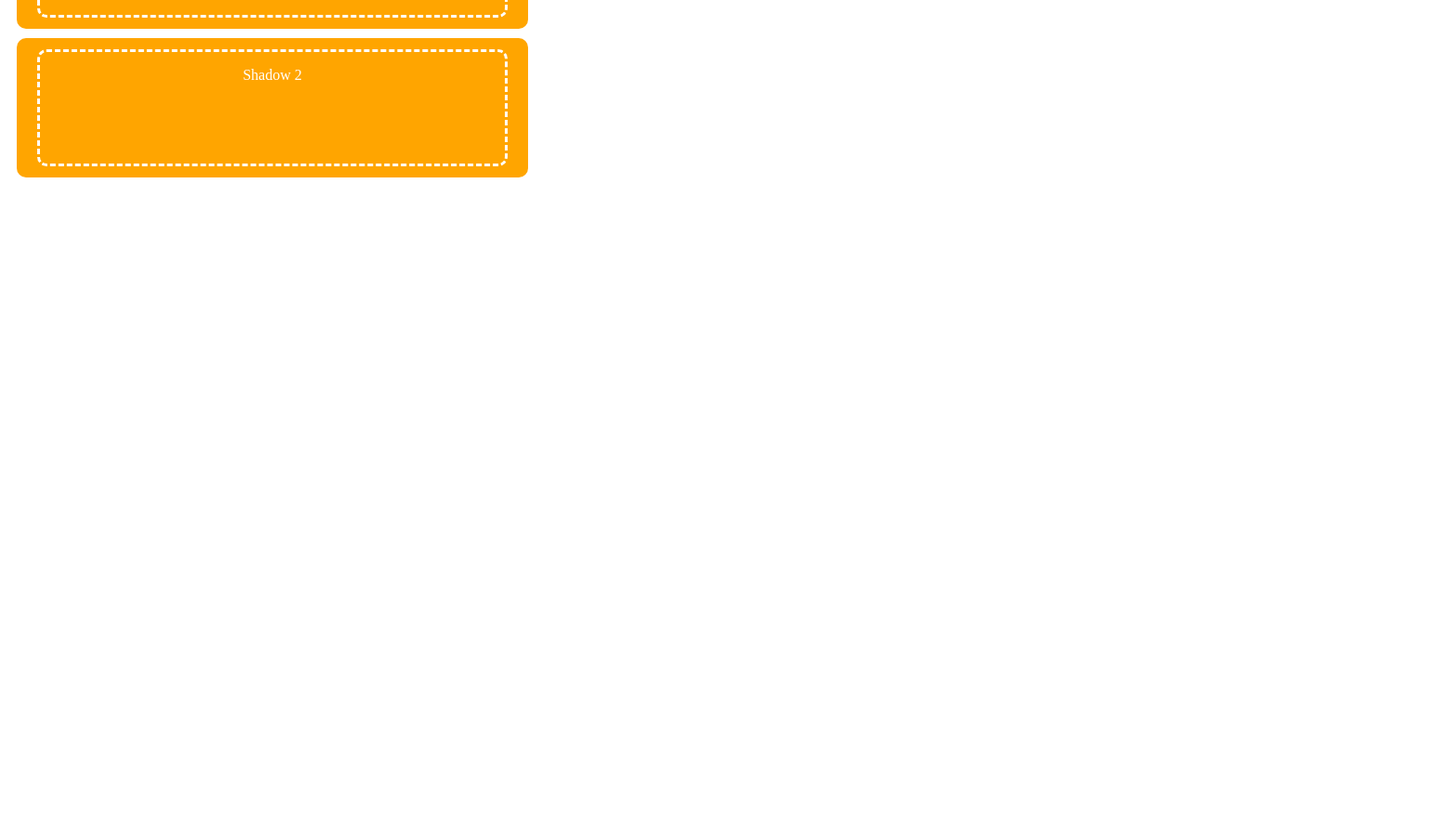
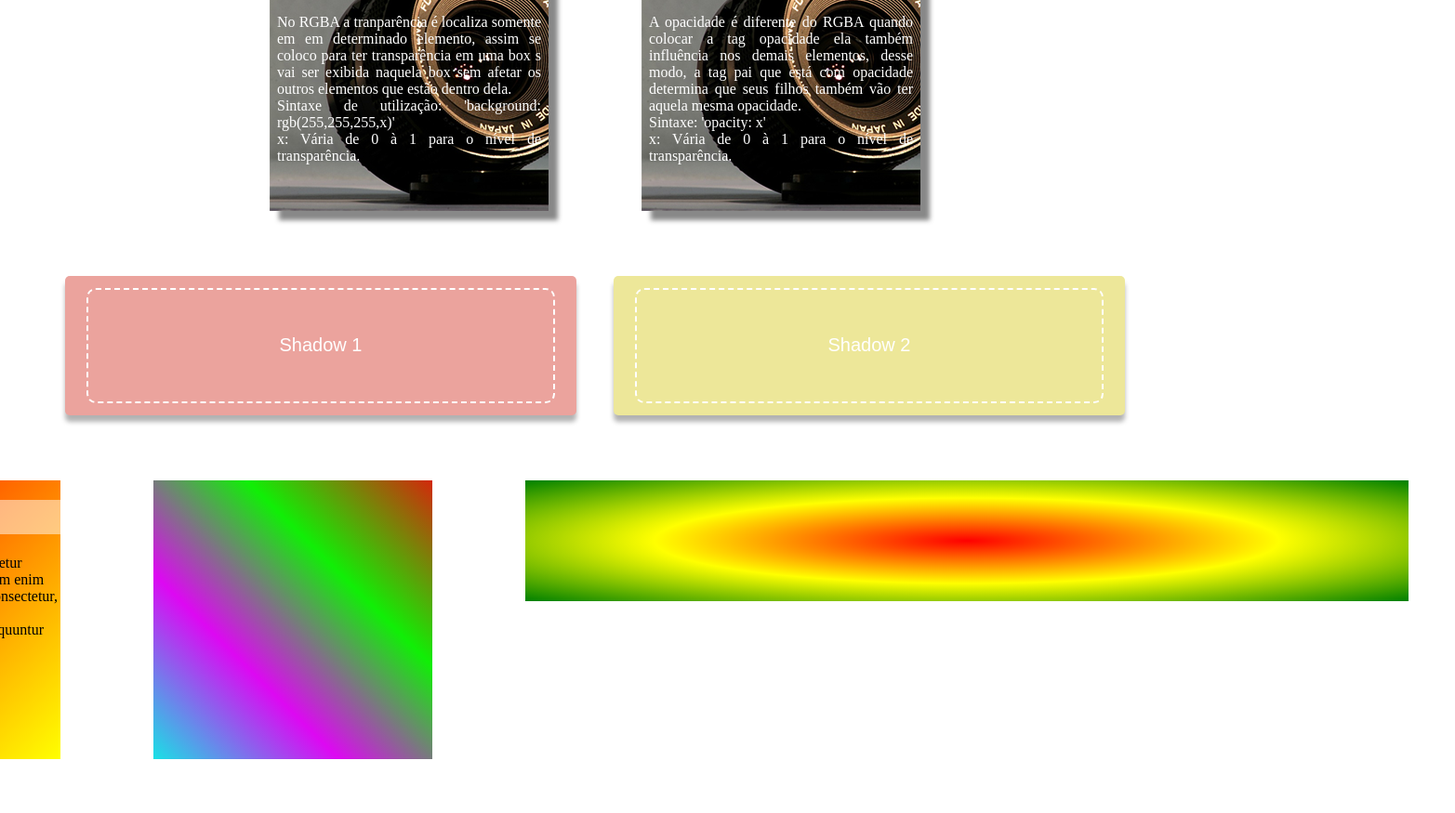
Before and after one commit to Alan2277/intprogwb, a plain HTML site: page 014/index.html in a window 1280 px wide. Shown: the part 211-1086 px from the top of the page at 93% size, 1565 px wide, since content can reach past the window. Before the commit the page ends 800 px from the top, so only its background shows below. Drawn offline with Linux system fonts and the light colour scheme.

Commit message:
Update index.html

```diff
--- a/014/index.html
+++ b/014/index.html
@@ -8,24 +8,36 @@
         type="image/x-icon">
     <!-- <link rel="stylesheet" href="css/style.css"> -->
     <style>
-
-        .box{
+        body{
+            display: flex;
+            flex-direction: column;
+            align-items: center;
+        }
+        .container1{
+            display: flex;
+        }
+        .box-1{
             background: url(img/camera.png);
             width:300px;
             height: 300px;
             margin: 50px;
             box-sizing: border-box;
             box-shadow: 10px 10px 5px #888888;
-            /* float: left; */
+            float: left
         }
-        .box h1{
+        .box-1 h1{
             background: rgba(255,255,255,0.5);
+            opacity: 0.6;
             text-shadow: 3px 3px 3px orange;
         }
-        .box p{
+        .box-1 p{
             color: white;
             padding: 8px;
             text-align: justify;
+        }
+        .container2{
+            display: flex;
+            float: left;
         }
         .box2{
             display: flex;
@@ -33,21 +45,54 @@
             justify-content: center;
             width: 550px;
             height: 150px;
-            margin: 10px;
-            background-color: orange;
-            border-radius: 10px;
+            margin: 20px;
+            background-color: #EBA39D;
+            border-radius: 5px;
+            box-shadow: 0px 7px 5px rgba(0, 0, 0, 0.3);
         }
         .box2-1{
+            display: flex;
+            text-align: center;
+            justify-content: center;
+            align-items: center;
             width: 500px;
             height: 120px;
-            border: 3px dashed white;
+            border: 2px dashed white;
             border-radius: 10px;
         }
         .box2-1 p{
             color: white;
-            text-align: center;
-            align-items: center;
-            justify-content: center;
+            font-family: Arial, Helvetica, sans-serif;
+            font-size: 20px;
+        }
+        .container3{
+            display: flex;
+            float: left;
+        }
+
+        .box-gradient{
+            background: linear-gradient(to top left,yellow,red);
+            width:300px;
+            height: 300px;
+            margin: 50px;
+            box-sizing: border-box;
+        }
+        .box-gradient h1{
+            background: rgba(255,255,255,0.5);
+        }
+        .box-gradientL{
+            background: linear-gradient(to top right, #18E1E5, #DD08F2, #10EF06,#D3280B);
+            width:300px;
+            height: 300px;
+            margin: 50px;
+            box-sizing: border-box;
+        }
+        .box-gradientR{
+            width:950px;
+            height: 130px;
+            margin: 50px;
+            box-sizing: border-box;
+            background: radial-gradient(red, yellow, green);
         }
     </style>
     <title>Atividade 14 - Alan</title>
@@ -55,30 +100,47 @@
 
 <body>
     <h1>Atividade 14 - Transpârencias, Sombras, Gradientes.</h1>
-    <!-- <div class="top1">
-        <div class="box">
+    <div class="container1">
+        <div class="box-1">
             <h1>RGBA</h1>
             <p>No RGBA a tranparência é localiza somente em em determinado elemento, assim se coloco para ter transparência em uma box s vai ser exibida naquela box sem afetar os outros elementos que estão dentro dela. <br>Sintaxe de utilização:  'background: rgb(255,255,255,x)' <br>x: Vária de 0 à 1 para o nível de transparência.</p>
         </div>
-        <div class="box">
+        <div class="box-1">
             <h1>OPACITY</h1>
-            <p>Á opacidade é diferente do RGBA quando colocar a tag opacidade ela também influência nos demais elementos, desse modo, a tag pai que está com opacidade determina que seus filhos também vão ter aquela mesma opacidade. <br>Sintaxe: 'opacity: x' <br>x: Vária de 0 à 1 para o nível de transparência.</p>
+            <p>A opacidade é diferente do RGBA quando colocar a tag opacidade ela também influência nos demais elementos, desse modo, a tag pai que está com opacidade determina que seus filhos também vão ter aquela mesma opacidade. <br>Sintaxe: 'opacity: x' <br>x: Vária de 0 à 1 para o nível de transparência.</p>
         </div>
-    </div> -->
+    </div>
 
-
-    <hr>
-
+    <div class="container2">
         <div class="box2">
             <div class="box2-1">
                 <p>Shadow 1</p>
             </div>
         </div>
-    <div class="box2">
+        <div class="box2" style="background-color: #EDE799;">
             <div class="box2-1">
                 <p>Shadow 2</p>
             </div>
         </div>
+    </div>
+
+    <div class="container3">
+
+        <div class="box-gradient">
+            <h1>Lorem Ipsum</h1>
+                <p>Lorem ipsum dolor sit, amet consectetur adipisicing elit. Quam, tempora earum enim iure nisi veniam ducimus eligendi consectetur, temporibus recusandae deserunt exercitationem eaque veritatis consequuntur quidem officiis ut alias distinctio.</p>
+        </div>
+        <div class="box-gradientL">
+
+        </div>
+
+        <div class="box-gradientR">
+
+        </div>
+    </div>
+
+
+
 </body>
 
 </html>
```
Lines whose indentation alone changed are shown as unchanged.
